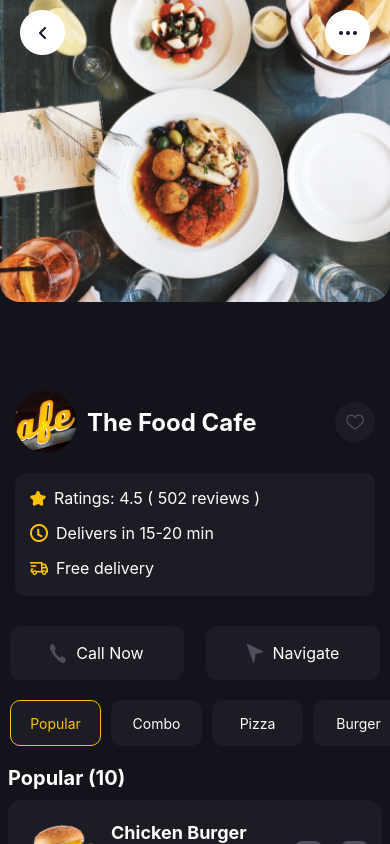
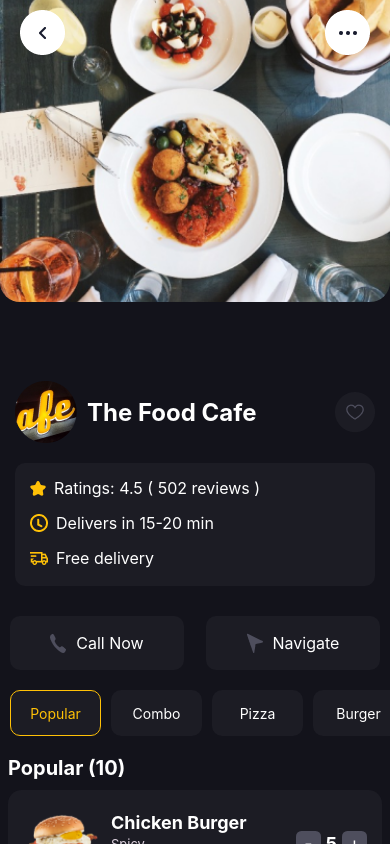
Before and after one commit to krepinnegga/AssessmentApp, a React Native app: screen / in a window 390 px wide. Built offline with nearby package versions, Linux system fonts and the light colour scheme.

Commit message:
Updated height

```diff
--- a/Components/CategoryFilter.tsx
+++ b/Components/CategoryFilter.tsx
@@ -29,7 +29,7 @@ const CategoryFilter:React.FC<Props> = ({ scrollY }) => {
       style={{
         zIndex: 3,
         marginTop: HEADER_HEIGHT_NARROWED,
-        paddingTop: Height < 892 ? 250 : 200,
+        paddingTop: Height < 892 ? 240 : 200,
       }}>
 
       <Categories />
```
